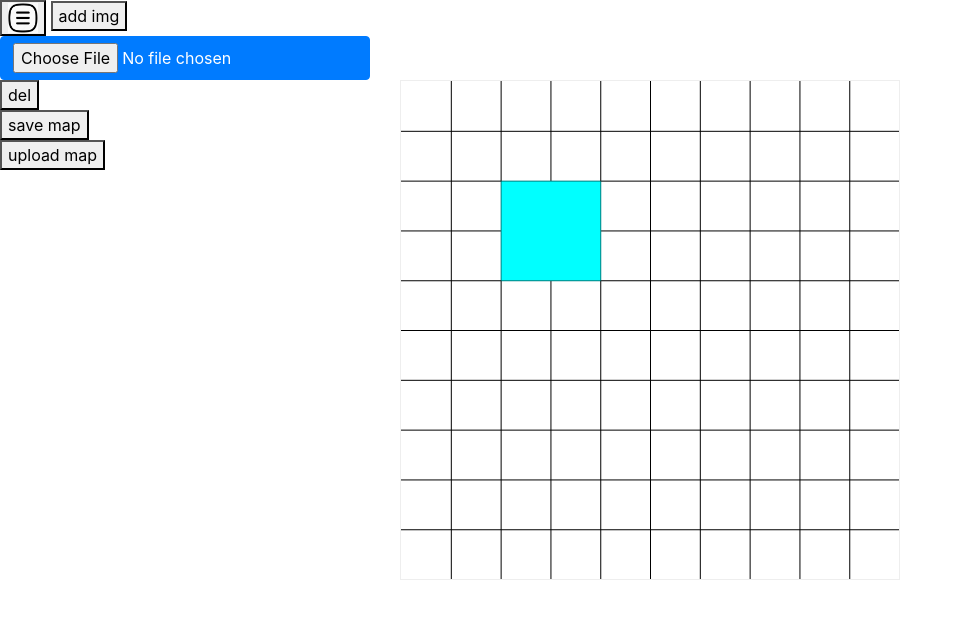
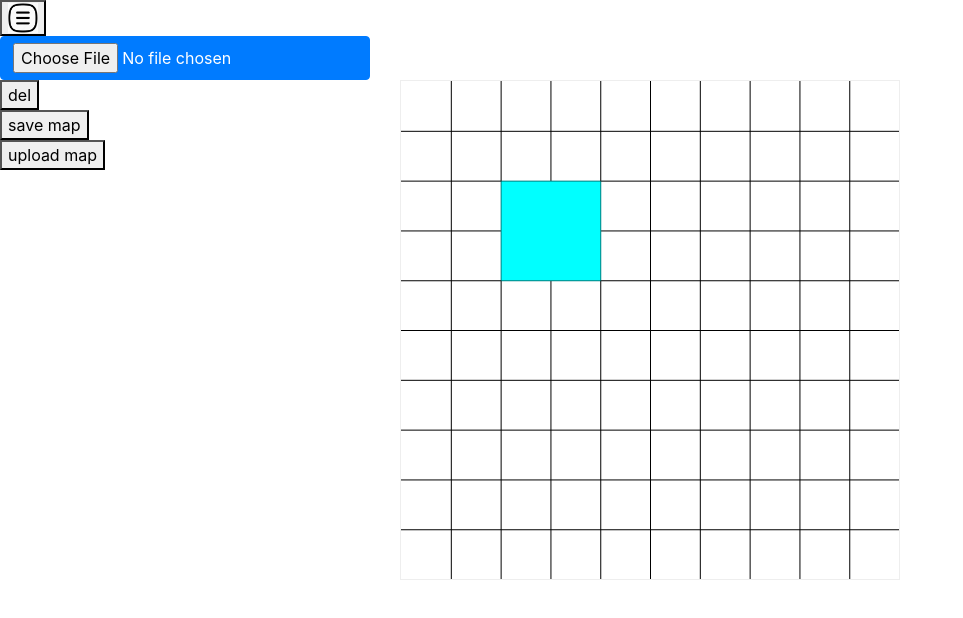
Before and after one commit to shanemmay/dnd_map_maker, a website: page index.html in a window 1280 px wide. Shown: the whole page, without its empty margins (0-963 px from the left). Drawn offline with nearby package versions, Linux system fonts and the light colour scheme.

Commit message:
Remove old code

```diff
--- a/index.html
+++ b/index.html
@@ -18,7 +18,6 @@
         <!-- menu -->
         <div class="col">
             <button><img src=hamburger.jpg width="30px" height= "30px"></button>
-            <button>add img</button>
             <input id="img_upload" class="btn btn-primary" type="file" value="add img"  /> <br>
             <button>del</button> <br>
             <button>save map</button> <br>
```
